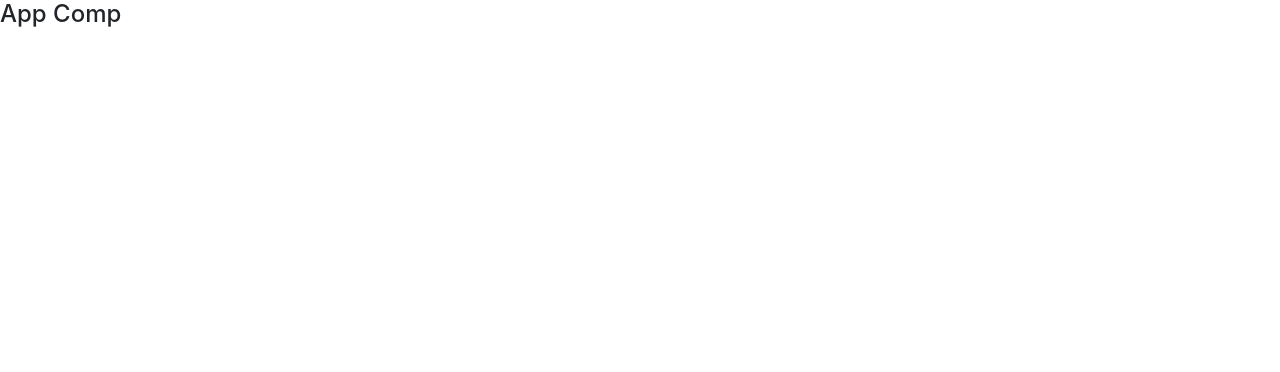
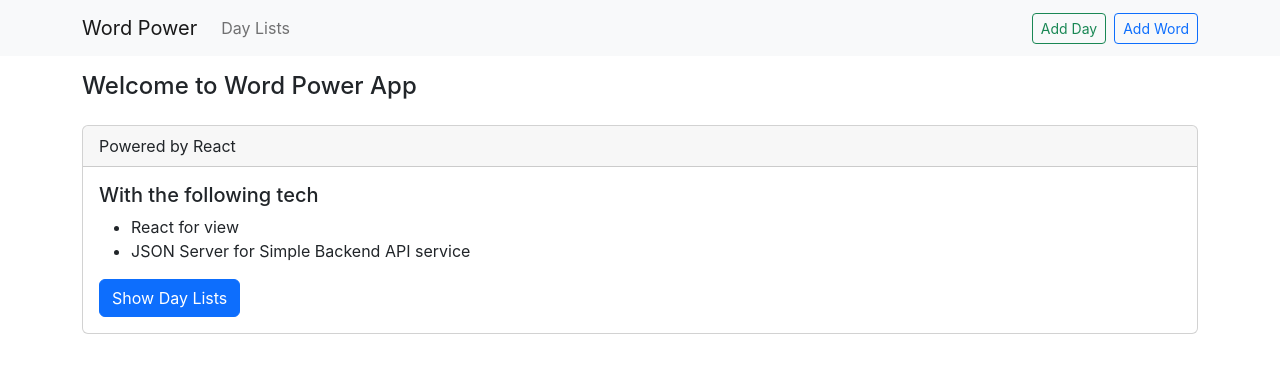
Before and after one commit to jeffsslee/js-react-wordpower, a React (Create React App) app: page / in a window 1280 px wide. Shown: the top 372 px of the page. Built offline with nearby package versions, Linux system fonts and the light colour scheme.

Commit message:
routing & Home view

```diff
--- a/package.json
+++ b/package.json
@@ -8,6 +8,7 @@
     "@testing-library/user-event": "^13.5.0",
     "react": "^18.2.0",
     "react-dom": "^18.2.0",
+    "react-router-dom": "^6.4.3",
     "react-scripts": "5.0.1",
     "web-vitals": "^2.1.4"
   },
--- a/src/App.js
+++ b/src/App.js
@@ -1,10 +1,27 @@
+import { BrowserRouter, Route, Routes } from "react-router-dom";
 import "./App.css";
-
+import AddDay from "./component/AddDay";
+import AddWord from "./component/AddWord";
+import Day from "./component/Day";
+import DayList from "./component/DayList";
+import Header from "./component/Header";
+import Home from "./component/Home";
+import Page404 from "./component/Page404";
 function App() {
   return (
-    <div>
-      <h4>App Comp</h4>
-    </div>
+    <>
+      <BrowserRouter>
+        <Header />
+        <Routes>
+          <Route path="*" element={<Page404 />} />
+          <Route path="/" element={<Home />} />
+          <Route path="/days" element={<DayList />} />
+          <Route path="/days/:day" element={<Day />} />
+          <Route path="/days/add" element={<AddDay />} />
+          <Route path="/words/add" element={<AddWord />} />
+        </Routes>
+      </BrowserRouter>
+    </>
   );
 }
 
--- /dev/null
+++ b/src/component/AddDay.js
@@ -0,0 +1,7 @@
+import React from "react";
+
+function AddDay() {
+  return <div>AddDay</div>;
+}
+
+export default AddDay;
--- /dev/null
+++ b/src/component/AddWord.js
@@ -0,0 +1,7 @@
+import React from "react";
+
+function AddWord() {
+  return <div>AddWord</div>;
+}
+
+export default AddWord;
--- /dev/null
+++ b/src/component/Day.js
@@ -0,0 +1,7 @@
+import React from "react";
+
+function Day() {
+  return <div>Day</div>;
+}
+
+export default Day;
--- /dev/null
+++ b/src/component/DayList.js
@@ -0,0 +1,7 @@
+import React from "react";
+
+function DayList() {
+  return <div>DayList</div>;
+}
+
+export default DayList;
--- /dev/null
+++ b/src/component/Header.js
@@ -0,0 +1,36 @@
+import React from "react";
+import { Link } from "react-router-dom";
+
+function Header() {
+  return (
+    <>
+      <nav className="navbar navbar-expand-lg bg-light">
+        <div className="container container-fluid">
+          <Link className="navbar-brand" to={`/`}>
+            Word Power
+          </Link>
+          <div className="navbar-nav me-auto">
+            <Link className="nav-link" to={`/days`}>
+              Day Lists
+            </Link>
+          </div>
+
+          <div>
+            <Link to={`/days/add`}>
+              <button className="btn btn-sm btn-outline-success me-2">
+                Add Day
+              </button>
+            </Link>
+            <Link to={`/words/add`}>
+              <button className="btn btn-sm btn-outline-primary">
+                Add Word
+              </button>
+            </Link>
+          </div>
+        </div>
+      </nav>
+    </>
+  );
+}
+
+export default Header;
--- /dev/null
+++ b/src/component/Home.js
@@ -0,0 +1,28 @@
+import React from "react";
+import { Link } from "react-router-dom";
+
+function Home() {
+  return (
+    <div className="container my-3">
+      <h4>Welcome to Word Power App</h4>
+
+      <div className="card mt-4">
+        <div className="card-header">Powered by React</div>
+        <div className="card-body">
+          <h5 className="card-title">With the following tech</h5>
+          <ul>
+            <li className="card-text">React for view</li>
+            <li className="card-text">
+              JSON Server for Simple Backend API service
+            </li>
+          </ul>
+          <Link to={`/days`} className="btn btn-primary">
+            Show Day Lists
+          </Link>
+        </div>
+      </div>
+    </div>
+  );
+}
+
+export default Home;
--- /dev/null
+++ b/src/component/Page404.js
@@ -0,0 +1,7 @@
+import React from "react";
+
+function Page404() {
+  return <div>Page404</div>;
+}
+
+export default Page404;
```
Also changed, not shown: src/component/Word.js (added, +7 -0 lines), 1 other file (tests, documents, lock files or other folders).
